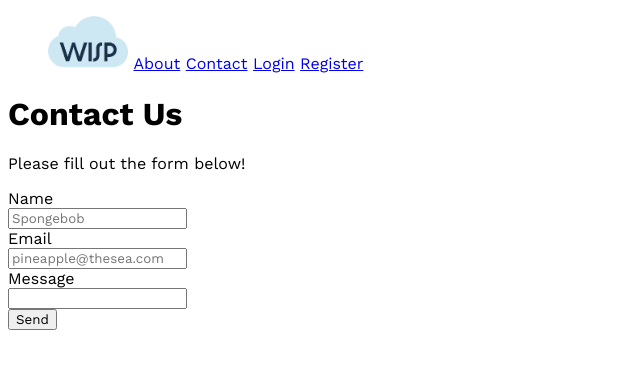
After one commit to pepe27/wasim-indiv-project, a PHP site: page /contact.php in a window 1280 px wide. The commit adds this page. Shown: the top 369 px of the page, without its empty margins (0-640 px from the left). Run offline with PHP 8.4, Linux system fonts and the light colour scheme; some web fonts are replaced.

Commit message:
more html

```diff
--- /dev/null
+++ b/contact.php
@@ -0,0 +1,27 @@
+<?php
+//contact.php
+
+//contactText, contactInfo
+include("includes/header.php");
+?>
+
+<title>Contact Form</title>
+    <h1>Contact Us</h1>
+    <section id="formStatus"> </section>
+
+    <p id="message">Please fill out the form below!</p>
+    <form id="ajaxForm" action="process-contactNEW.php" method="POST">
+    <label for="name1">Name</label>
+    <input id="name1" type="text" name="name1" placeholder="Spongebob" required>
+    <label for="email">Email</label>
+    <input id="email" type="email" name="email" placeholder="pineapple@thesea.com" required>
+    <label for="message">Message</label>
+    <input id="message" type="textarea">
+    <button type="submit">Send</button>
+    </form>
+    <script src="js/contact-ajax.js"></script>
+
+
+<?php
+include("includes/footer.php");
+?>
--- a/css/base.css
+++ b/css/base.css
@@ -1,5 +1,9 @@
 /* base.css */
 #logo{
-    width: 10%;
-    display: inline;
+    width: 80px;
+    display: inline-block;
 }
+
+nav ul li{
+    display: inline-block;
+}
--- a/css/form.css
+++ b/css/form.css
@@ -11,7 +11,7 @@ label{
 
 }
 
-section{
+section[id="loginForm"]{
     background-color: tan;
     padding: 3rem;
     border-radius: 15px 50px;
--- a/includes/header.php
+++ b/includes/header.php
@@ -31,9 +31,9 @@
 <body>
 <!-- style = "padding: 15em 2em 10em;"     -->
     <header>
-        <img src="assets/wisp-favicon.png" alt="wisp logo" id="logo">
         <nav>
             <ul>
+                <li><img src="assets/wisp-favicon.png" alt="wisp logo" id="logo"></li>
                 <li><a href="about.php">About</a></li>
                 <li><a href="contact.php">Contact</a></li>
                 <li><a href="login.php">Login</a></li>
--- /dev/null
+++ b/js/contact-ajax.js
@@ -0,0 +1 @@
+//contact-ajax.js
--- a/register.php
+++ b/register.php
@@ -34,7 +34,7 @@ include("includes/header.php");
     <input type="text" name="email" required>
     <label for="dob">Dob</label>
     <input type="text" name="dob" required>
-    <input type="submit" name="submit">
+    <button type="submit">Register</button>
     </form>
 </section>
 
```
Also changed, not shown: about.php (added, +16 -0 lines), includes/session-check.php (+12 -0 lines), login.php (+5 -5 lines).
